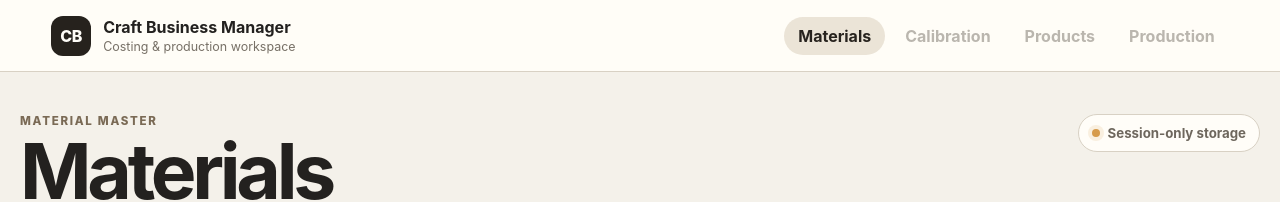
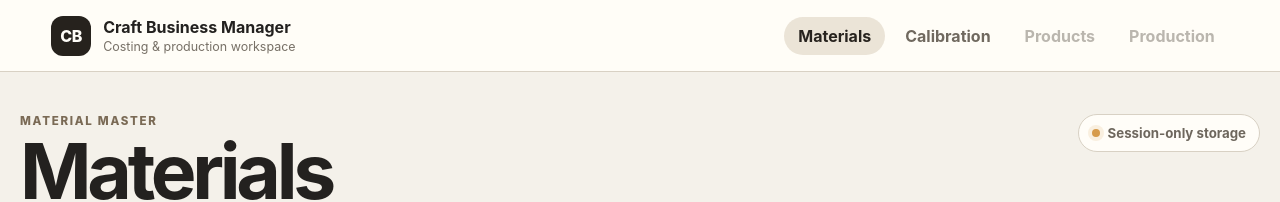
Before and after one commit to nhardbalansag/craft-business-manager, a React (Vite) app: page / in a window 1280 px wide. Shown: the top 202 px of the page. Built offline with nearby package versions, Linux system fonts and the light colour scheme.

Commit message:
feat: enable calibration navigation

```diff
--- a/src/App.tsx
+++ b/src/App.tsx
@@ -1,6 +1,12 @@
+import { useState } from 'react';
+import { CalibrationPage } from './ui/calibration/CalibrationPage';
 import { MaterialsPage } from './ui/materials/MaterialsPage';
 
+type AppSection = 'materials' | 'calibration';
+
 export default function App() {
+  const [section, setSection] = useState<AppSection>('materials');
+
   return (
     <main className="app-shell">
       <header className="app-header">
@@ -12,14 +18,14 @@ export default function App() {
           </div>
         </div>
         <nav className="phase-nav" aria-label="Application sections">
-          <button className="nav-item active" type="button">Materials</button>
-          <button className="nav-item" type="button" disabled>Calibration</button>
+          <button className={`nav-item ${section === 'materials' ? 'active' : ''}`} type="button" onClick={() => setSection('materials')}>Materials</button>
+          <button className={`nav-item ${section === 'calibration' ? 'active' : ''}`} type="button" onClick={() => setSection('calibration')}>Calibration</button>
           <button className="nav-item" type="button" disabled>Products</button>
           <button className="nav-item" type="button" disabled>Production</button>
         </nav>
       </header>
 
-      <MaterialsPage />
+      {section === 'materials' ? <MaterialsPage /> : <CalibrationPage />}
     </main>
   );
 }
```
